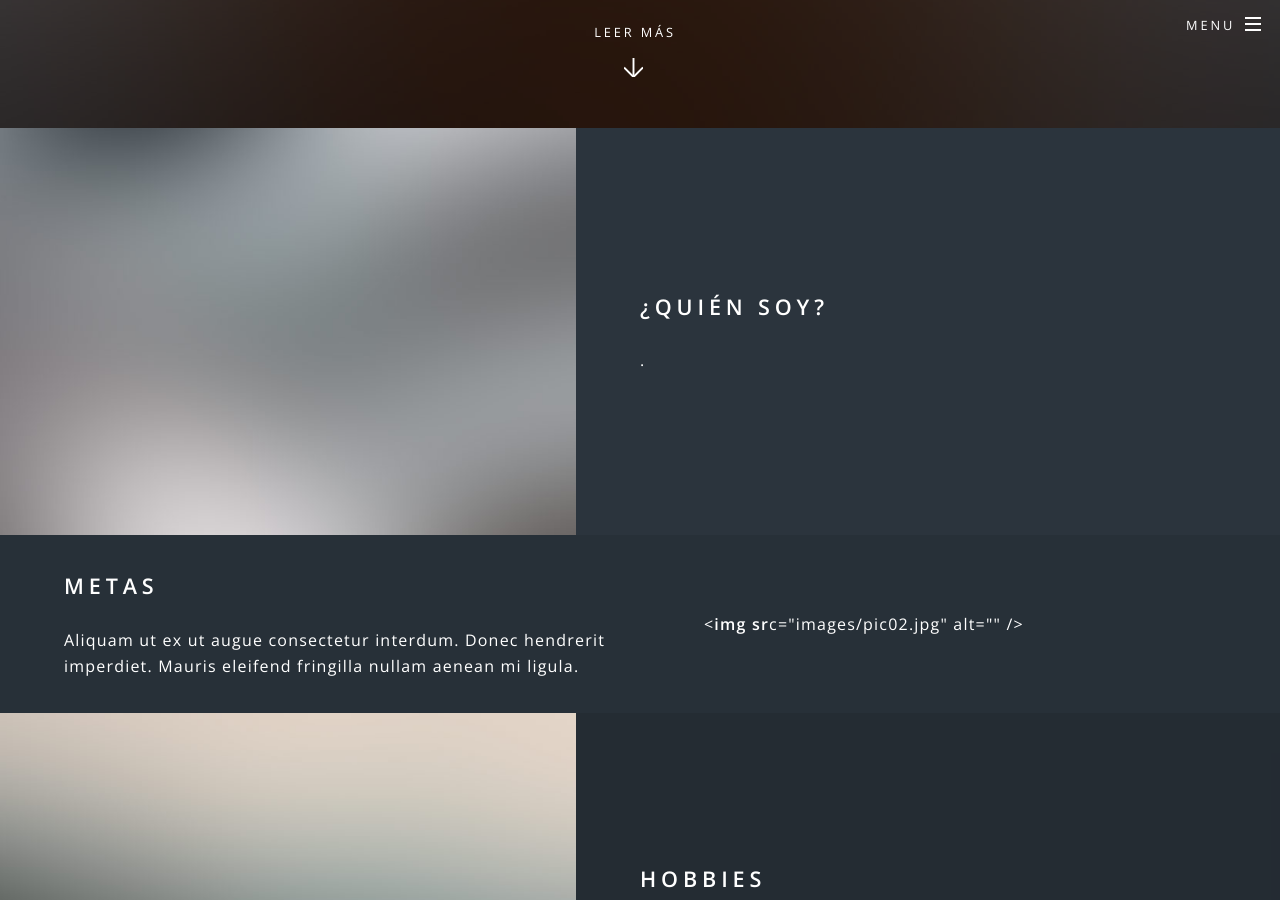
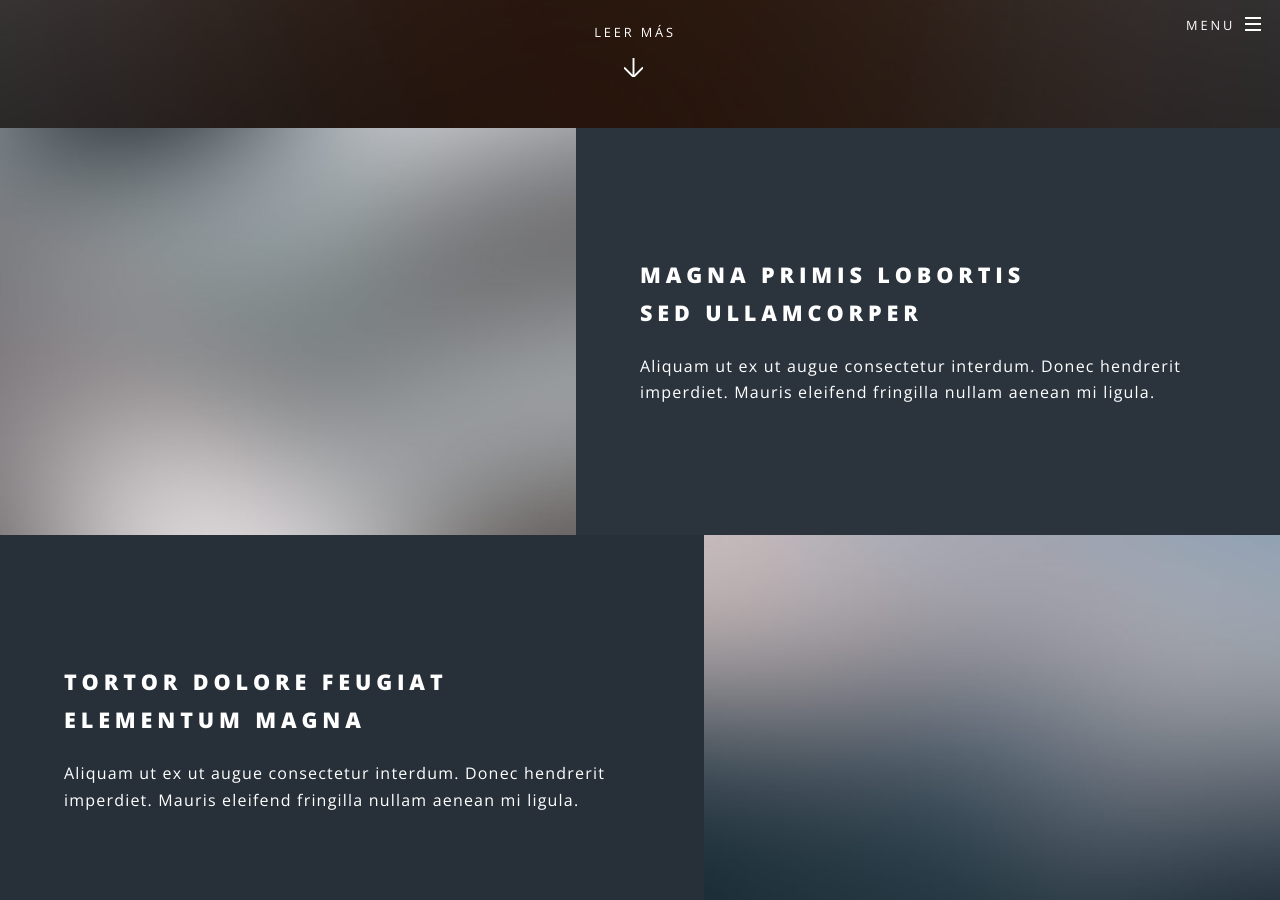
Before and after one commit to Vico2001/assa.github.io, a Jekyll site: the page built from index.html, in a window 1280 px wide and 900 px high, scrolled down 772 px. Built offline with Jekyll 4.4.1, drawn with Linux system fonts in a browser that asks for light colours; some of the changed text lies outside the part shown.

Commit message:
Update index.html

```diff
--- a/index.html
+++ b/index.html
@@ -10,24 +10,26 @@ layout: landing
 						<a href="#one" class="more scrolly">Leer más</a>
 					</section>
 
-
 				<!-- One -->
 					<section id="one" class="wrapper alt style2">
 						<section class="spotlight">
 							<div class="image"><img src="images/pic01.jpg" alt="" /></div><div class="content">
-								<h2><b>¿Quién soy?</b><br /></h2>
-								<p>.</p>
+								<h2>Magna primis lobortis<br />
+								sed ullamcorper</h2>
+								<p>Aliquam ut ex ut augue consectetur interdum. Donec hendrerit imperdiet. Mauris eleifend fringilla nullam aenean mi ligula.</p>
 							</div>
 						</section>
 						<section class="spotlight">
-							<div class="image"><<b>img sr</b>c="images/pic02.jpg" alt="" /></div><div class="content">
-								<h2><b>Metas</b><br /></h2>
+							<div class="image"><img src="images/pic02.jpg" alt="" /></div><div class="content">
+								<h2>Tortor dolore feugiat<br />
+								elementum magna</h2>
 								<p>Aliquam ut ex ut augue consectetur interdum. Donec hendrerit imperdiet. Mauris eleifend fringilla nullam aenean mi ligula.</p>
 							</div>
 						</section>
 						<section class="spotlight">
 							<div class="image"><img src="images/pic03.jpg" alt="" /></div><div class="content">
-								<h2><b>Hobbies</b><br /></h2>
+								<h2>Augue eleifend aliquet<br />
+								sed condimentum</h2>
 								<p>Aliquam ut ex ut augue consectetur interdum. Donec hendrerit imperdiet. Mauris eleifend fringilla nullam aenean mi ligula.</p>
 							</div>
 						</section>
```
